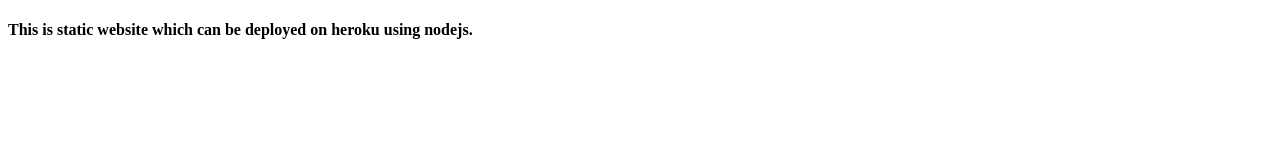
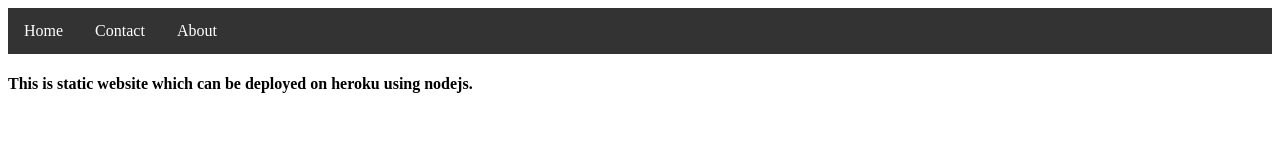
Before and after one commit to amitmaury/static-website-with-node, a website: page client-static-website/index.html in a window 1280 px wide. Drawn offline with Linux system fonts and the light colour scheme.

Commit message:
Navigation bar added

```diff
--- a/client-static-website/css/default.css
+++ b/client-static-website/css/default.css
@@ -3,3 +3,27 @@
 .body{
     font-size:24px;
 }
+
+ul {
+    list-style-type: none;
+    margin: 0;
+    padding: 0;
+    overflow: hidden;
+    background-color: #333;
+  }
+
+  li {
+    float: left;
+  }
+
+  li a {
+    display: block;
+    color: white;
+    text-align: center;
+    padding: 14px 16px;
+    text-decoration: none;
+  }
+
+  li a:hover {
+    background-color: #111;
+  }
--- a/client-static-website/index.html
+++ b/client-static-website/index.html
@@ -5,9 +5,15 @@
         <meta charset=utf-8>
         <meta name="viewport" content="width=device-width, initial-scale=1.0">
         <title>Static Website with Nodejs</title>
+        <link rel="stylesheet" type="text/css" href="css/default.css"><link>
    </head>
 
     <body>
+        <ul>
+            <li><a class="active" href="#home">Home</a></li>
+            <li><a href="#contact">Contact</a></li>
+            <li><a href="#about">About</a></li>
+        </ul>
        <h4> This is static website which can be deployed on heroku using nodejs.</h4>
     </body>
 </html>
```
